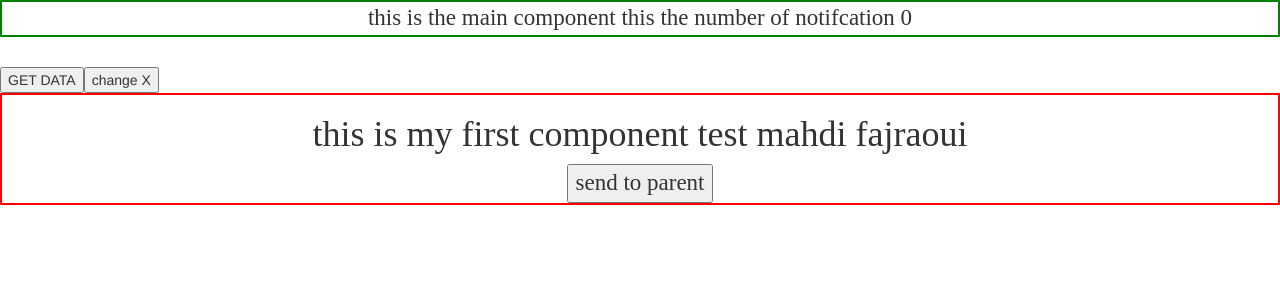
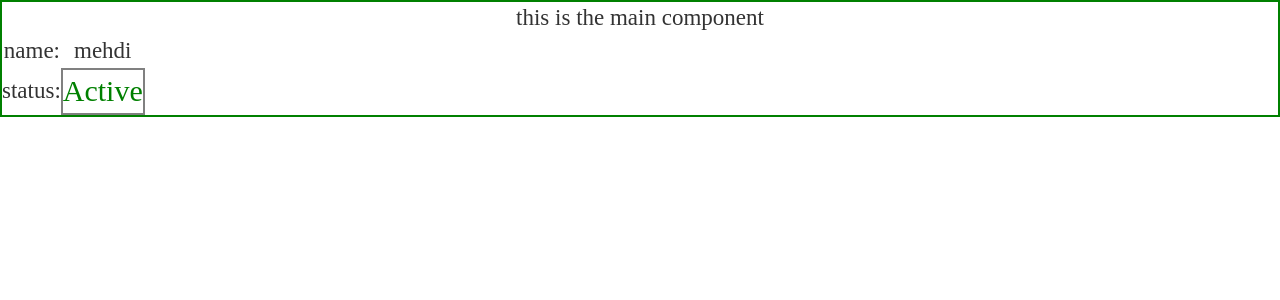
Before and after one commit to ingmehdi/LoginForm, an Angular app: page / in a window 1280 px wide. Shown: the top 300 px of the page. Built offline with nearby package versions, Linux system fonts and the light colour scheme.

Commit message:
Class Binding and ngClass

```diff
--- a/src/app/app.component.css
+++ b/src/app/app.component.css
@@ -8,3 +8,14 @@
     font-size: 23px;
     margin-bottom: 30px;
 }
+.active{
+
+    color:green;
+}
+.id {
+    font-size: 30px;
+
+}
+.age{
+    border:2px solid gray;
+}
--- a/src/app/app.component.html
+++ b/src/app/app.component.html
@@ -1,17 +1,35 @@
 <div class="home">
-this is the main component this the number of notifcation {{counter}}
+this is the main component
+
+<table>
+  <tr>
+    <td>
+      name:
+    </td>
+    <td>
+      {{user.name}}
+    </td>
+  </tr>
+  <tr>
+    <td>status:</td>
+    <td class="noActive" [ngClass]="changeClass()">Active</td>
+  </tr>
+
+
+</table>
+<!-- this the number of notifcation {{counter}} -->
 </div>
-<div>
+
+
+
+
+<!-- <div>
   <button (click)="getME()">GET DATA</button>
   <button (click)="changeX()">change X</button>
 </div>
 <app-first [message]="sendmessage()" (notify)="getFromChild($event)">
 
-</app-first>
-
-
-
-
+</app-first> -->
 
 
 
--- a/src/app/app.component.ts
+++ b/src/app/app.component.ts
@@ -20,10 +20,14 @@ export class AppComponent implements AfterViewInit {
    id:string="30003";
    //counter notify
    counter:number=0;
+   user:{name,status,id ,age};
 
    @ViewChild (FirstComponent) myfirst:FirstComponent;
   constructor(private mylogin :LoginService,private myrouter:Router,
     public myshared:SharedService){
+      //create user object
+
+   this.user={name:'mehdi',status:true,age:30,id:25}
    var first= this.mylogin.login('admin','admin');
    var second= this.mylogin.login('admin','admin2');
    //console.log(first,second);
@@ -96,5 +100,14 @@ getME(){console.log(this.myfirst.name);}
 ngAfterViewInit(){
 
 }
+//change classes
+changeClass(){
+  return {
+    'age':this.user.age>20,
+    'id':this.user.id==25,
+    'active':this.user.status
+
+  }
+}
 
 }
```
